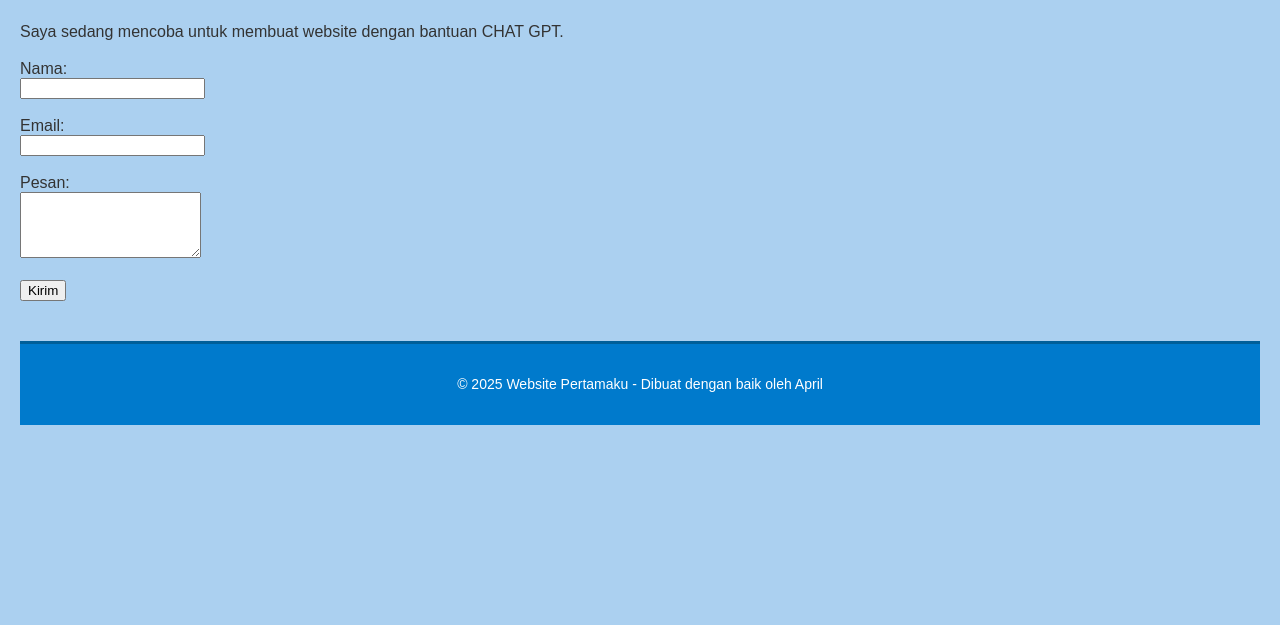
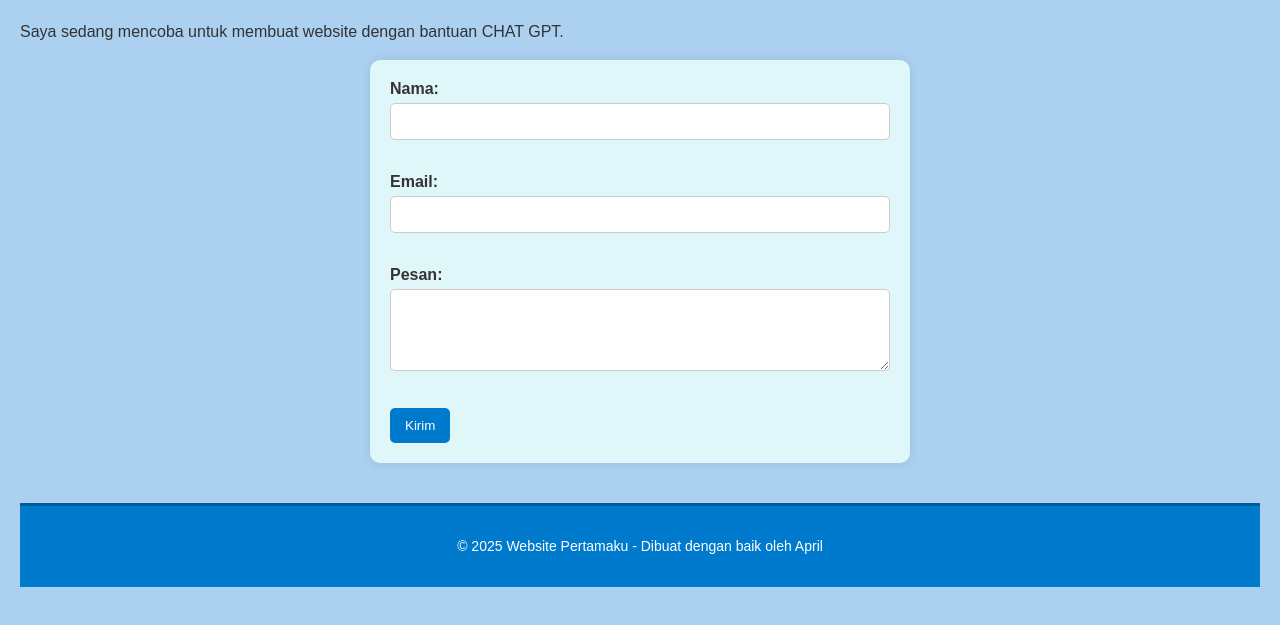
Before and after one commit to secretall123/Belajar, a plain HTML site: page kontak.html in a window 1280 px wide. Shown: the part 119-744 px from the top of the page. Drawn offline with Linux system fonts and the light colour scheme.

Commit message:
Update style.css

```diff
--- a/style.css
+++ b/style.css
@@ -69,6 +69,42 @@ div{
     text-decoration: underline;
 }
 
+form {
+  max-width: 500px;
+  margin: 0 auto;
+  background-color: #e0f7fa;
+  padding: 20px;
+  border-radius: 10px;
+  box-shadow: 0 0 10px rgba(0,0,0,0.1);
+}
+
+label {
+  font-weight: bold;
+}
+
+input, textarea {
+  width: 100%;
+  padding: 10px;
+  margin-top: 5px;
+  margin-bottom: 15px;
+  border: 1px solid #ccc;
+  border-radius: 5px;
+  box-sizing: border-box;
+}
+
+button {
+  background-color: #007acc;
+  color: white;
+  padding: 10px 15px;
+  border: none;
+  border-radius: 5px;
+  cursor: pointer;
+}
+
+button:hover {
+  background-color: #005f99;
+}
+
 footer {
   background-color: #007acc;
   color: white;
```
